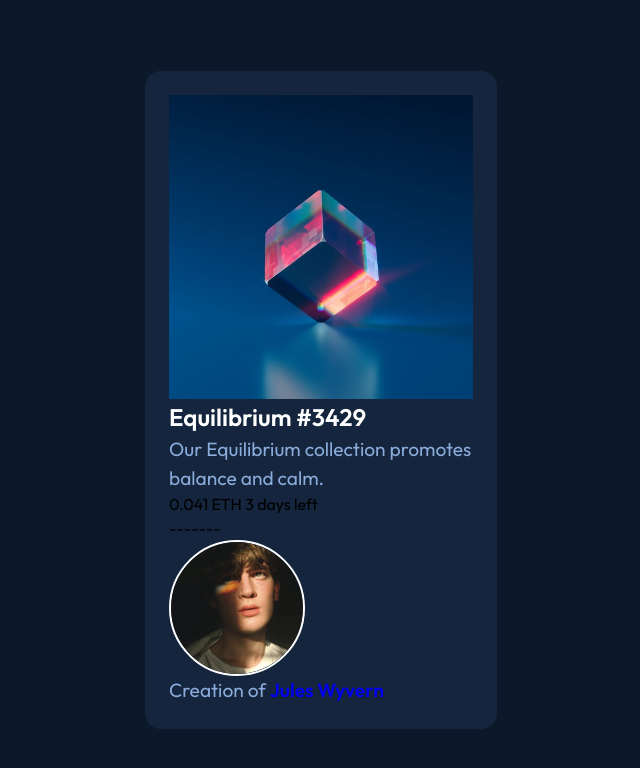
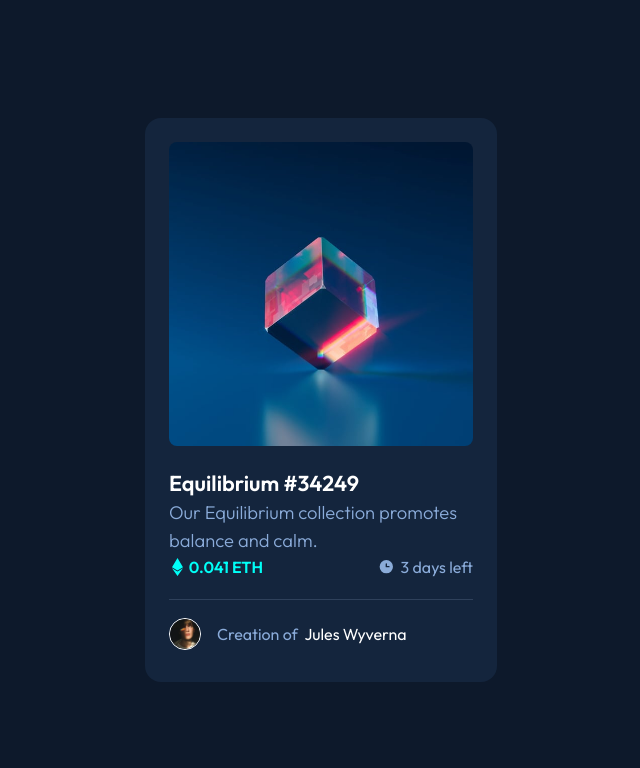
Before and after one commit to patrick-selin/nft-preview-card-component, a plain HTML site: page index.html in a window 1280 px wide. Shown: the whole page, without its empty margins (319-959 px from the left). Drawn offline with Linux system fonts and the light colour scheme.

Commit message:
Added css styling

```diff
--- a/index.html
+++ b/index.html
@@ -3,15 +3,8 @@
   <head>
     <meta charset="UTF-8" />
     <meta name="viewport" content="width=device-width, initial-scale=1.0" />
-    <link
-      rel="preconnect"
-      href="https://fonts.googleapis.com"
-     />
-    <link
-      rel="preconnect"
-      href="https://fonts.gstatic.com"
-      crossorigin
-      />
+    <link rel="preconnect" href="https://fonts.googleapis.com" />
+    <link rel="preconnect" href="https://fonts.gstatic.com" crossorigin />
     <link
       href="https://fonts.googleapis.com/css2?family=Fraunces:opsz,wght@9..144,700&family=Montserrat:wght@500;700&family=Outfit:wght@300;400;600&display=swap"
       rel="stylesheet"
@@ -23,39 +16,46 @@
       sizes="32x32"
       href="./images/favicon-32x32.png"
     />
-    <link
-      rel="stylesheet"
-      href="style.css"
-    />
-    <title>
-      Frontend Mentor | NFT preview card component
-    </title>
+    <link rel="stylesheet" href="style.css" />
+    <title>Frontend Mentor | NFT preview card component</title>
   </head>
+
   <body>
+    <!-- card container -->
     <main class="card-container">
-      <a href="#">
-        <img
-          src="./images/image-equilibrium.jpg"
-          alt="">
-      </a>
-      <a href="#">
-        <h1>Equilibrium #3429</h1>
-      </a>
-      <p>Our Equilibrium collection promotes balance and calm.</p>
-      <span>0.041 ETH</span> <span>3 days left</span>
+      <!-- card body img -->
+      <div class="nft-image">
+        <img src="images/image-equilibrium.jpg" alt="equilibrium" />
+      </div>
+      <!-- card body info -->
+      <div class="card-body-info">
+        <h1 class="nft-name"><a href="#">Equilibrium #34249</a></h1>
+        <p class="nft-description">
+          Our Equilibrium collection promotes balance and calm.
+        </p>
+        <!-- card body price-info -->
+        <ul class="ntf-price-info">
+          <li>
+            <img
+              src="images/icon-ethereum.svg"alt="ethereum icon" aria-hidden="true"/>
+            <p class="cyan">0.041 ETH</p>
+          </li>
+          <li>
+            <img src="images/icon-clock.svg"alt="clock icon" aria-hidden="true"/>
+            <p>3 days left</p>
+          </li>
+        </ul>
+        <span class="line"> </span>
+        <!-- creator  -->
+        <figure class="creator-info">
+          <img src="images/image-avatar.png " alt="avatar" />
+          <figcaption class="creator-name-info">Creation of <a href="#">
+            <span class="creator-name">Jules Wyverna</span></a></figcaption>
+        </figure>
 
-      <div class="line">-------</div>
+      </div>
 
-      <div class="creator"></div>
-        <img
-          class="creator-avatar"
-          src="./images/image-avatar.png"
-          alt="">
-      <p>Creation of
-        <a
-        href="#">
-        <strong>Jules Wyvern</strong></a></p>
-    </div>
+
     </main>
   </body>
 </html>
--- a/style.css
+++ b/style.css
@@ -1,6 +1,8 @@
 :root {
+  /* primary colors */
   --soft-blue: hsl(215, 51%, 70%);
   --cyan: hsl(178, 100%, 50%);
+  /* neutral colors */
   --very-dark-blue-main: hsl(217, 54%, 11%);
   --very-dark-blue-card: hsl(216, 50%, 16%);
   --very-dark-blue-line: hsl(215, 32%, 27%);
@@ -16,11 +18,11 @@
 * {
   margin: 0;
 }
-
 html,
 body {
   height: 100vh;
   background-color: var(--very-dark-blue-main);
+  color: var(--soft-blue);
   display: flex;
   align-items: center;
   justify-content: center;
@@ -29,100 +31,120 @@ body {
 body {
   line-height: 1.5;
   -webkit-font-smoothing: antialiased;
-    font-family: 'Outfit', sans-serif;
+  font-family: "Outfit", sans-serif;
 }
-
-a:link {
-    text-decoration: none;
-  }
-
-/* a:visited {
-text-decoration: none;
-}
-
-a:hover {
-text-decoration: underline;
-}
-
-a:active {
-text-decoration: underline;
-} */
-
-.card-container {
-    width: 22rem;
-    background-color: var(--very-dark-blue-card);
-    border: none;
-    border-radius: 1rem;
-    padding: 1.5rem;
-
-}
-
-.card-container h1 {
-    color: var(--white);
-    font-size: 1.5rem;
-    font-style: 600;
-
-}
-
-.card-container p {
-    color: var(--soft-blue);
-    font-size: 1.2rem;
-    font-style: 400;
-}
-
-.creator-avatar {
-    border: 2px solid var(--white);
-    border-radius: 50%;
-
-}
-
-.creator p {
-    color: var(--soft-blue);
-    font-size: 1.2rem;
-    font-style: 400;
-    max-width: 100%;
-    height: auto;
-    object-fit: contain;
-}
-
 
 img,
 picture,
-video,
-canvas,
 svg {
   display: block;
   max-width: 100%;
 }
 
-input,
-button,
-textarea,
-select {
-    font: inherit;
-}
-
 p,
-h1,
-h2,
-h3,
-h4,
-h5,
-h6 {
+h1 {
   overflow-wrap: break-word;
 }
 
-#root,
-#__next {
-    isolation: isolate;
+a {
+  text-decoration: none;
+  color: var(--white);
 }
 
+ul {
+  display: flex;
+  justify-content: space-between;
+  list-style: none;
+}
 
+/* Card container  */
 
+.card-container {
+  width: 22rem;
+  padding: 1.5rem;
+  background-color: var(--very-dark-blue-card);
+  border-radius: 1rem;
+}
 
-/*
+/* Card body image starts */
 
-## Typography ### Body Copy - Font size (paragraph): 18px
-### Font - Family: [Outfit]
-(https: //fonts.google.com/specimen/Outfit)
-    - Weights: 300, 400, 600 */
+.card-container .nft-image img {
+  border-radius: 0.5rem;
+}
+
+/* Card body info starts  */
+
+.card-body-info {
+  margin-top: 1.3rem;
+}
+
+.card-container .nft-name {
+  font-size: 1.35rem;
+  font-weight: 600;
+}
+
+.card-container .nft-description {
+  font-size: 1.15rem;
+  font-weight: 300;
+  margin: 1       rem 0;
+}
+
+.card-container .ntf-price-info p {
+  margin-left: 0.35rem;
+  font-weight: 400;
+}
+
+.card-container .ntf-price-info .cyan {
+  margin-left: rem;
+  color: var(--cyan);
+  font-weight: 600;
+}
+
+.card-container .ntf-price-info li {
+  display: flex;
+  flex-wrap: wrap;
+  justify-content: space-between;
+  align-items: center;
+}
+
+.card-container .ntf-price-info img {
+  display: inline;
+  margin-left: -2.3rem;
+}
+
+.card-container .line {
+  display: flex;
+  background-color: var(--white);
+  width: auto;
+  border-bottom: 0.0625rem solid var(--very-dark-blue-line);
+
+  margin-top: 1.3rem;
+}
+
+/* Card body creator info starts */
+.creator-info {
+  display: flex;
+  align-items: center;
+  margin: 1.1rem 0 0.5rem 0;
+}
+
+.creator-info img {
+  width: 2rem;
+  border: 1.5px solid var(--white);
+  border-radius: 50%;
+}
+
+.creator-info .creator-name-info {
+  margin-left: 1rem;
+}
+.creator-info .creator-name-info .creator-name {
+  margin-left: 0.2rem;
+}
+
+@media (max-width: 375px) {
+  .card-container {
+    flex-wrap: wrap;
+    scroll-behavior: auto;
+    overflow: hidden;
+  }
+}
```
Lines whose indentation alone changed are shown as unchanged.
